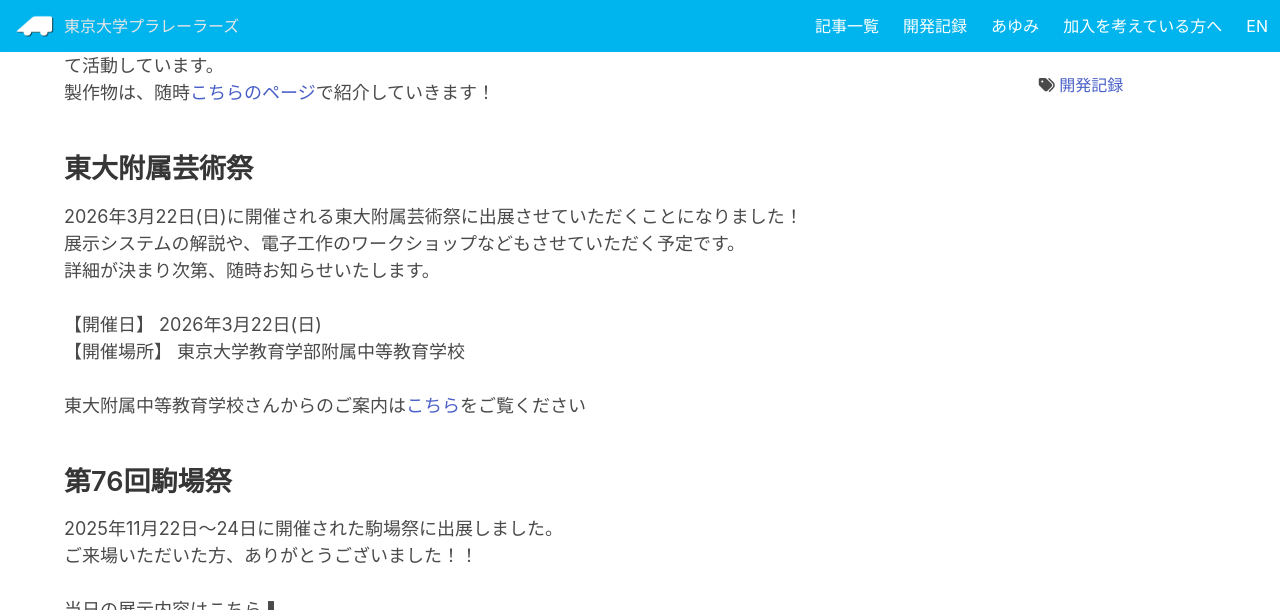
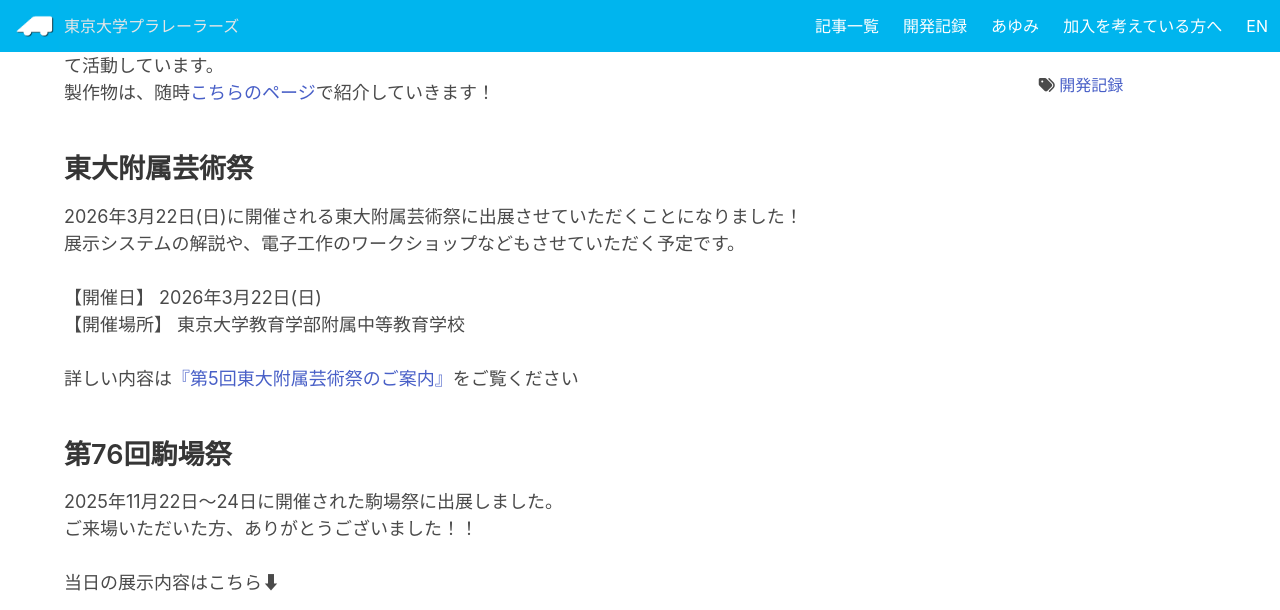
Before and after one commit to plarailers/plarailers.github.io, a Jekyll site: the page built from index.html, in a window 1280 px wide and 900 px high, scrolled down 1023 px, cut to the strip 0-610 px from the top of the window. Built offline with Jekyll 4.4.1, drawn with Linux system fonts in a browser that asks for light colours.

Commit message:
トップページに芸術祭案内の記事リンクを追加

```diff
--- a/index.html
+++ b/index.html
@@ -33,12 +33,11 @@
             <p>
               2026年3月22日(日)に開催される東大附属芸術祭に出展させていただくことになりました！<br>
               展示システムの解説や、電子工作のワークショップなどもさせていただく予定です。<br>
-              詳細が決まり次第、随時お知らせいたします。<br>
               <br>
               【開催日】 2026年3月22日(日)<br>
               【開催場所】 東京大学教育学部附属中等教育学校<br>
               <br>
-              東大附属中等教育学校さんからのご案内は<a href="https://www.hs.p.u-tokyo.ac.jp/archives/73484" target="_blank">こちら</a>をご覧ください
+              詳しい内容は<a href="https://plarailers.com/2026/03/06/00" target="_blank">『第5回東大附属芸術祭のご案内』</a>をご覧ください
               <br>
             </p>
           </div>
```
